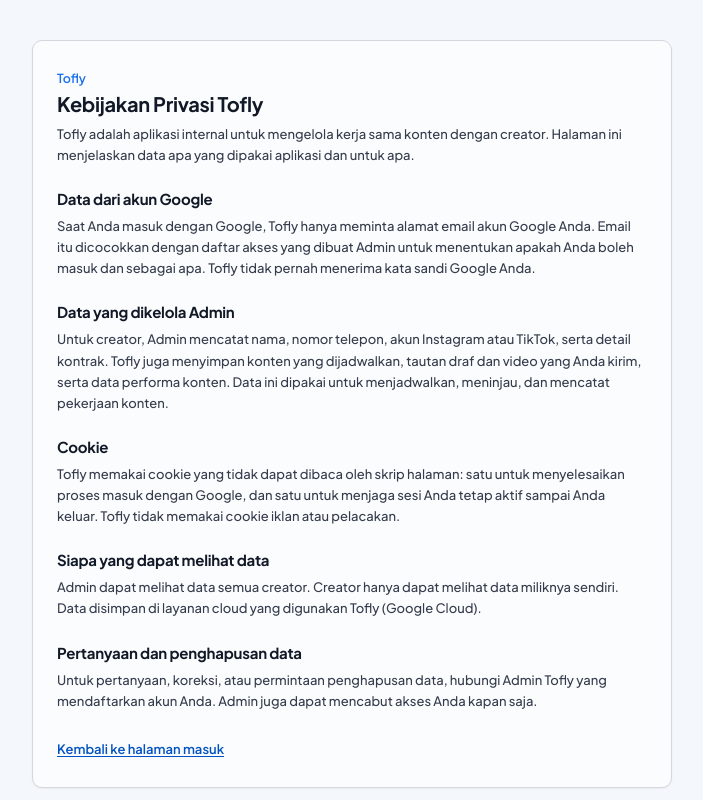
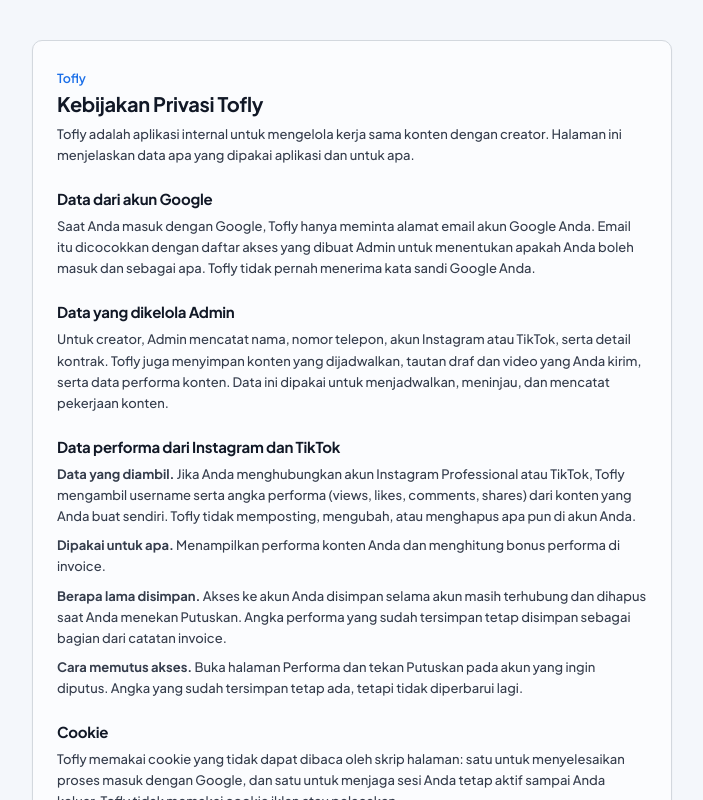
Before and after one commit to PROPENSI-PPL-Tofly/tofly-ugc-management, a Next.js app in the folder frontend/: page /privasi in a window 1280 px wide. Shown: the top 800 px of the page, without its empty margins (288-991 px from the left). Built offline with nearby package versions, Linux system fonts and the light colour scheme.

Commit message:
[GREEN] Explain on /privasi what Tofly pulls from a connected Instagram or TikTok, why, how long it is kept and how to disconnect, worded as the creator's own Kebijakan Privasi pop-up and promising no period the product has not set (SCRUM-224)

```diff
--- a/frontend/src/app/privasi/page.tsx
+++ b/frontend/src/app/privasi/page.tsx
@@ -41,6 +41,28 @@ export default function PrivacyPage() {
               mencatat pekerjaan konten.
             </p>
 
+            {/* PBI-19, AC 15: what a connected account gives Tofly, why, how long, and how to stop it. */}
+            <h2 className={SECTION}>Data performa dari Instagram dan TikTok</h2>
+            <p className={BODY}>
+              <b>Data yang diambil.</b> Jika Anda menghubungkan akun Instagram Professional atau
+              TikTok, Tofly mengambil username serta angka performa (views, likes, comments, shares)
+              dari konten yang Anda buat sendiri. Tofly tidak memposting, mengubah, atau menghapus
+              apa pun di akun Anda.
+            </p>
+            <p className={BODY}>
+              <b>Dipakai untuk apa.</b> Menampilkan performa konten Anda dan menghitung bonus
+              performa di invoice.
+            </p>
+            <p className={BODY}>
+              <b>Berapa lama disimpan.</b> Akses ke akun Anda disimpan selama akun masih terhubung
+              dan dihapus saat Anda menekan Putuskan. Angka performa yang sudah tersimpan tetap
+              disimpan sebagai bagian dari catatan invoice.
+            </p>
+            <p className={BODY}>
+              <b>Cara memutus akses.</b> Buka halaman Performa dan tekan Putuskan pada akun yang
+              ingin diputus. Angka yang sudah tersimpan tetap ada, tetapi tidak diperbarui lagi.
+            </p>
+
             <h2 className={SECTION}>Cookie</h2>
             <p className={BODY}>
               Tofly memakai cookie yang tidak dapat dibaca oleh skrip halaman: satu untuk menyelesaikan
```
